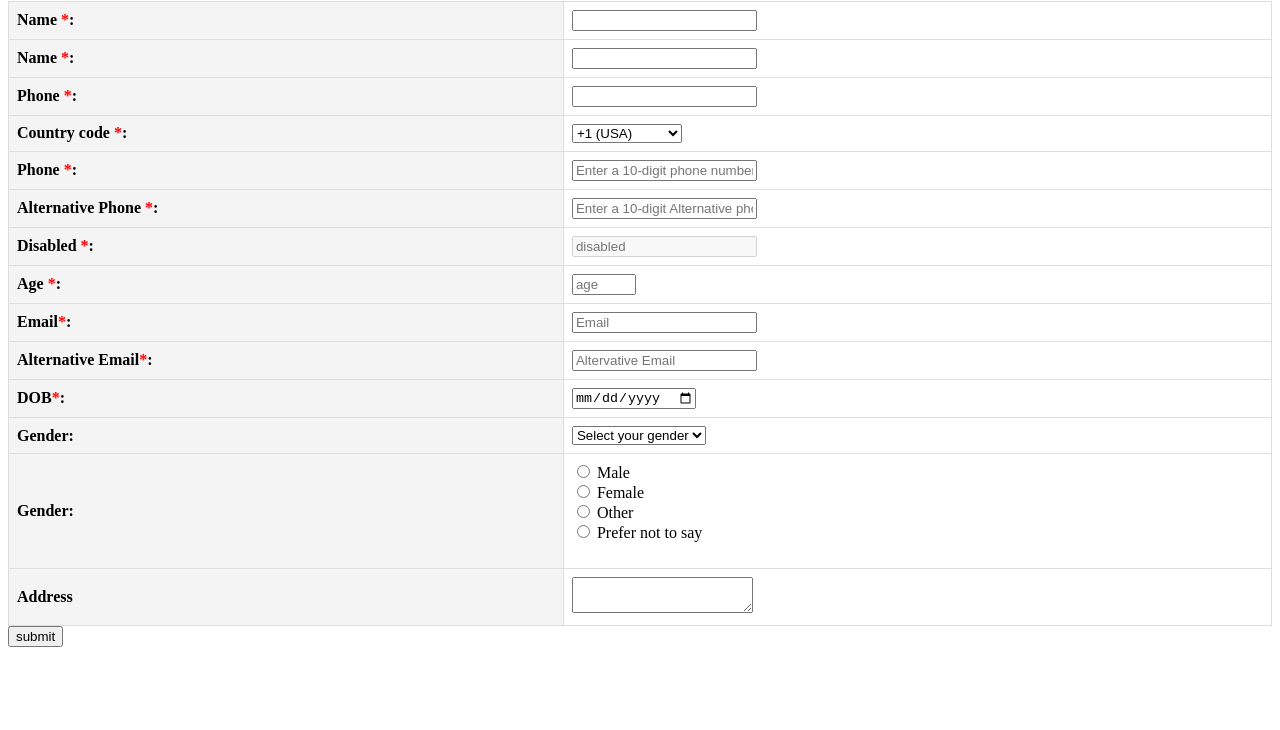
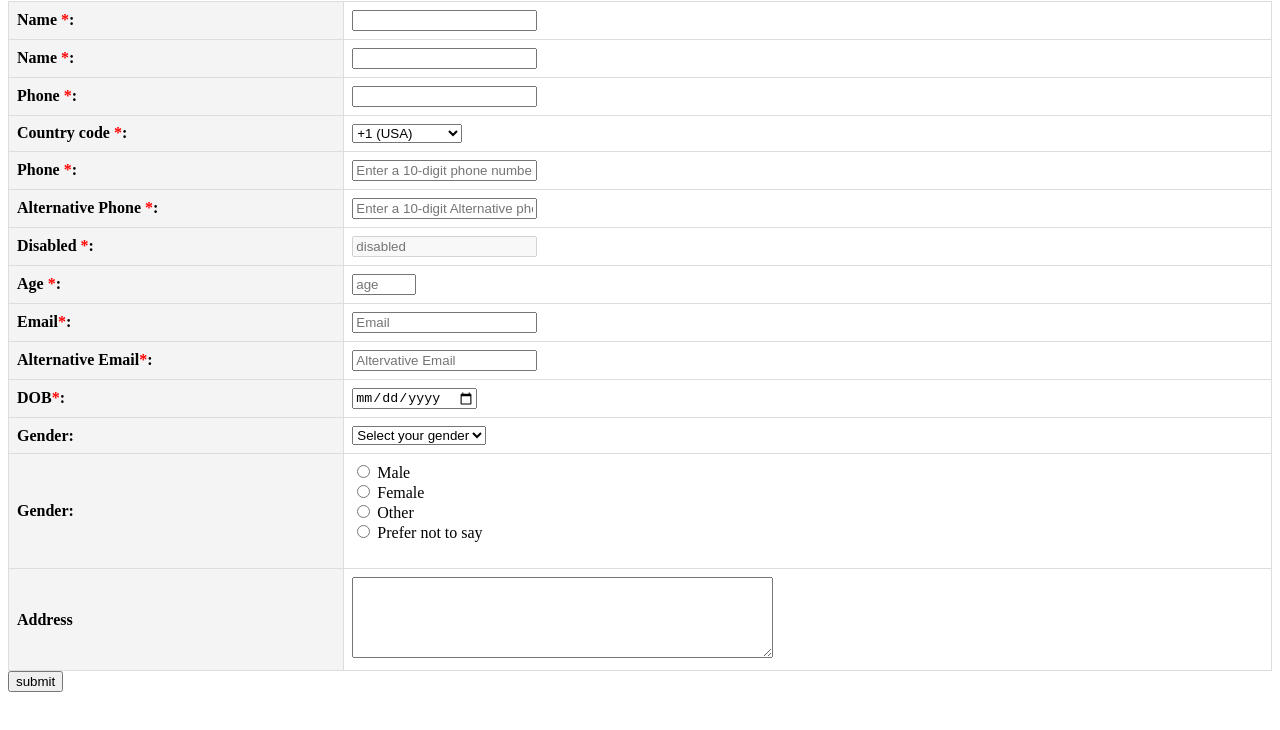
Before and after one commit to Harikrishnan342004/Form_Validation, a plain HTML site: page index.html in a window 1280 px wide. Shown: the part 66-796 px from the top of the page. Drawn offline with Linux system fonts and the light colour scheme.

Commit message:
address_rows_cols

```diff
--- a/index.html
+++ b/index.html
@@ -117,7 +117,7 @@
 
             </th>
             <td>
-               <textarea name="" id=""></textarea>
+               <textarea name="" id="" rows="5" cols="50"></textarea>
             </td>
         </tr>
 
```
